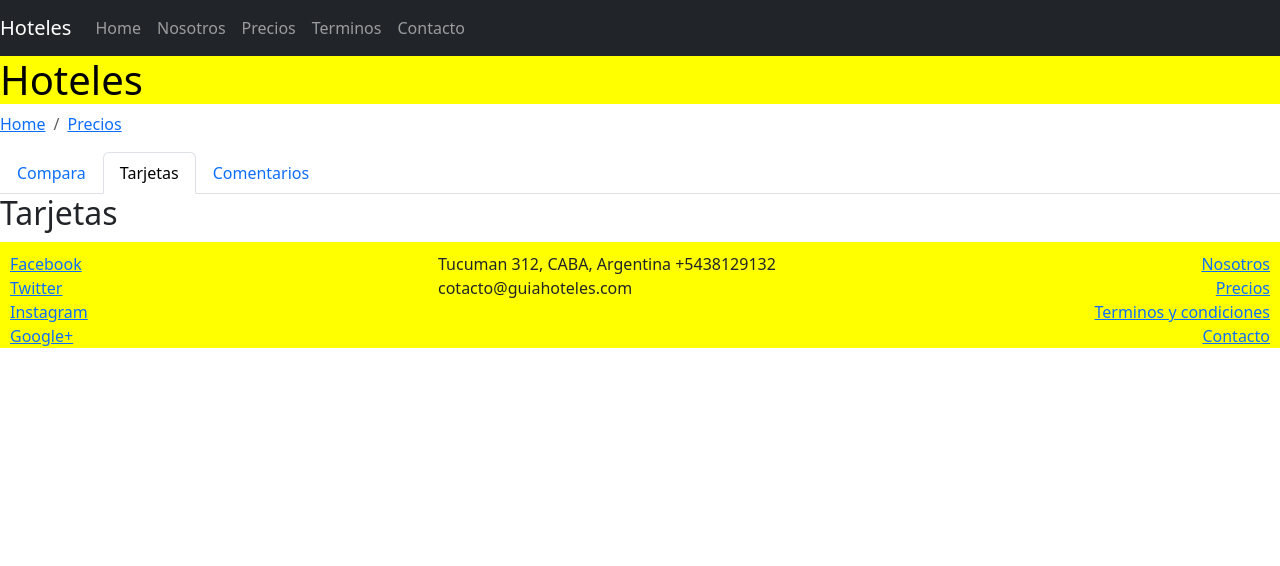
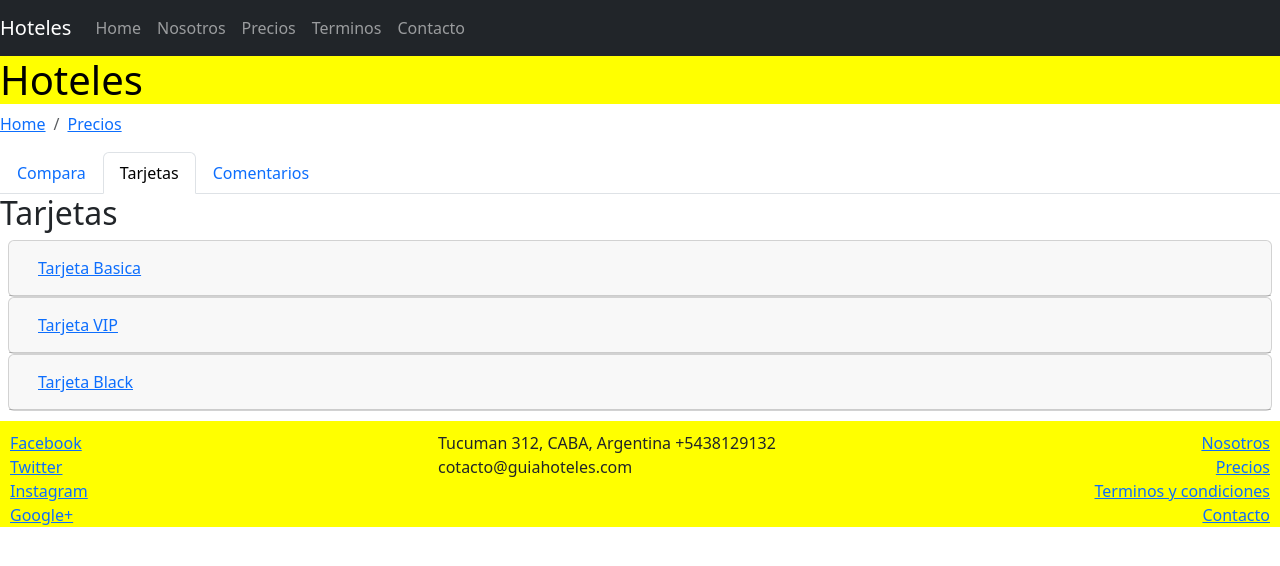
Before and after one commit to jisus455/bootstrap-web, a website: page precios.html in a window 1280 px wide. Both pictures are taken after a click on the tab "Tarjetas". Drawn offline with nearby package versions, Linux system fonts and the light colour scheme; files that its build step writes are made by us from their sources; a web font is replaced by a local one.

Commit message:
add accordions

```diff
--- a/precios.html
+++ b/precios.html
@@ -107,6 +107,55 @@
     <div class="tab-content" id="myTabContent">
         <div class="tab-pane fade" id="tarjetas" role="tabpanel">
             <h2>Tarjetas</h2>
+            <div class="accordion ms-2 me-2" id="accordionTarjetas">
+                <div class="card">
+                    <div class="card-header">
+                        <h5 class="mb-0">
+                            <button class="btn btn-link" type="button" data-bs-toggle="collapse" data-bs-target="#collapseBasica">
+                                Tarjeta Basica
+                            </button>
+                        </h5>
+                    </div>
+                </div>
+
+                <div id="collapseBasica" class="collapse">
+                    <div class="card-body">
+                        Podes reservar en 3 cuotas sin interes
+                    </div>
+                </div>
+
+                <div class="card">
+                    <div class="card-header">
+                        <h5 class="mb-0">
+                            <button class="btn btn-link" type="button" data-bs-toggle="collapse" data-bs-target="#collapseVip">
+                                Tarjeta VIP
+                            </button>
+                        </h5>
+                    </div>
+                </div>
+
+                <div id="collapseVip" class="collapse">
+                    <div class="card-body">
+                        Podes reservar en 6 cuotas sin interes
+                    </div>
+                </div>
+
+                <div class="card">
+                    <div class="card-header">
+                        <h5 class="mb-0">
+                            <button class="btn btn-link" type="button" data-bs-toggle="collapse" data-bs-target="#collapseBlack">
+                                Tarjeta Black
+                            </button>
+                        </h5>
+                    </div>
+                </div>
+
+                <div id="collapseBlack" class="collapse">
+                    <div class="card-body">
+                        Podes reservar en 12 cuotas sin interes
+                    </div>
+                </div>
+            </div>
         </div>
     </div>
 
```
